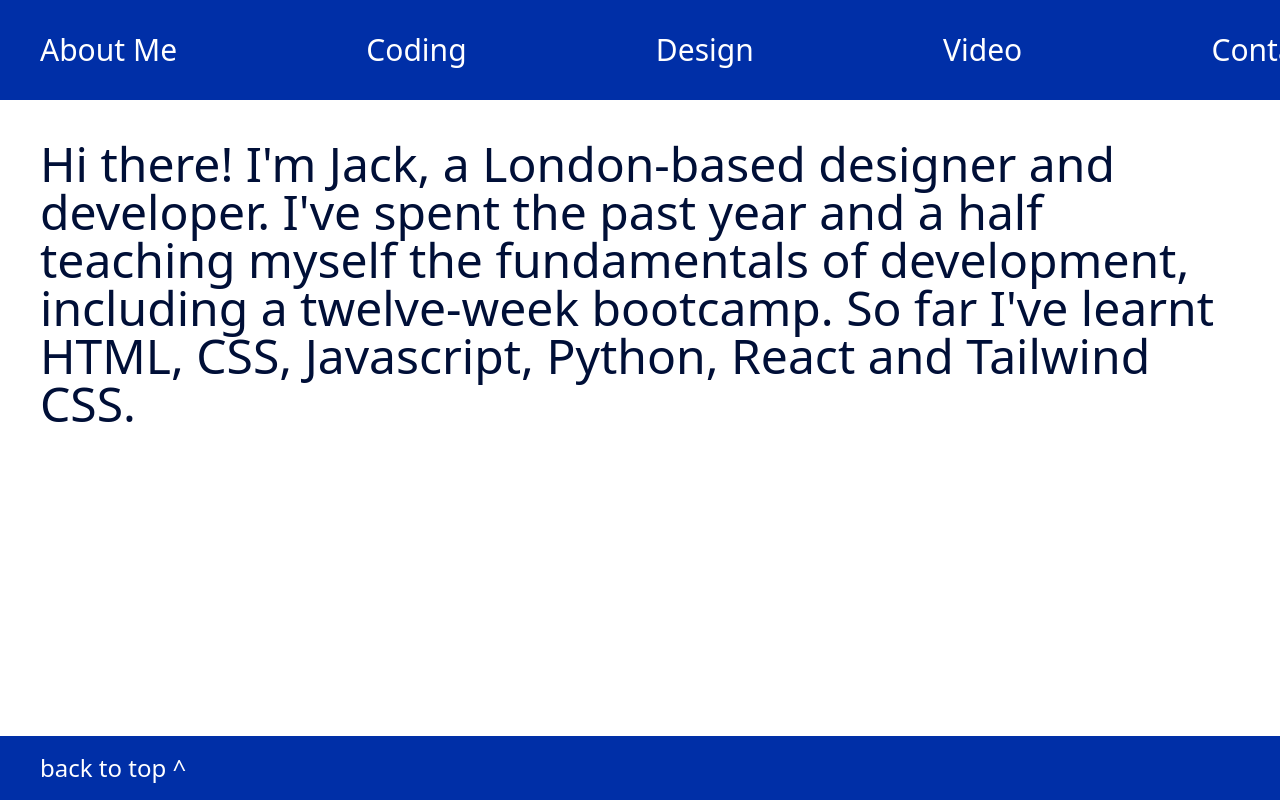
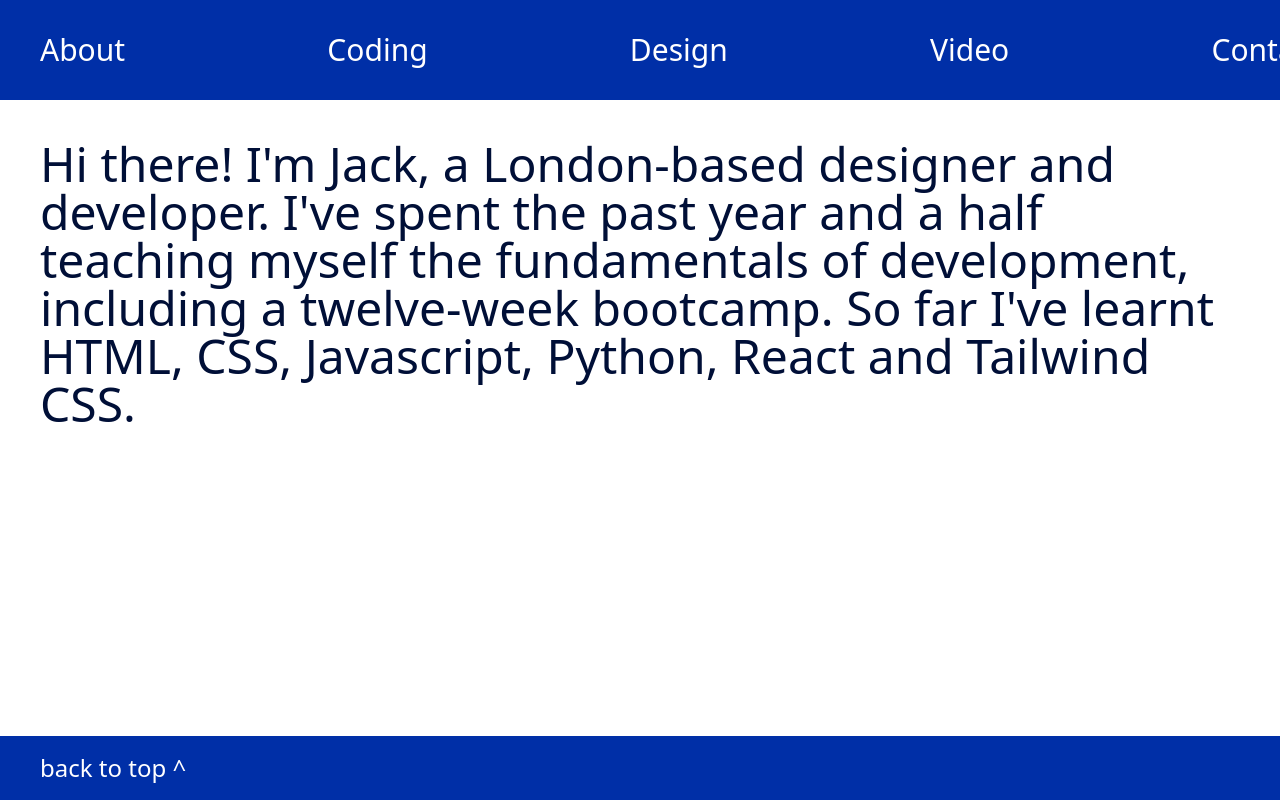
Before and after one commit to jackkershaw/portfolio, a React (Vite) app: page / in a window 1280 px wide. Built offline with nearby package versions, Linux system fonts and the light colour scheme.

Commit message:
removing space generated by space-x

```diff
--- a/src/header.jsx
+++ b/src/header.jsx
@@ -19,17 +19,17 @@ function Header({ onHeaderClick }) {
           {isNavVisible ? "X" : "Menu ☰"}
         </button>
         <nav
-          className={`${isNavVisible ? "sm:hidden md:flex" : "hidden md:flex"} container flex-col items-center justify-between space-x-4 py-4 text-center text-3xl md:mx-5 md:flex-row lg:mx-10 lg:text-3xl`}
+          className={`${isNavVisible ? "sm:hidden md:flex" : "hidden md:flex"} container w-full flex-col items-center justify-between py-4 text-center text-2xl md:mx-5 md:flex-row lg:mx-10 lg:text-3xl`}
         >
           <h1
             onClick={() => onHeaderClick("openingPage")}
-            className="hover:text-ykb-50 active:text-ykb-200"
+            className=" hover:text-ykb-50 active:text-ykb-200"
           >
-            About Me
+            About
           </h1>
           <h1
             onClick={() => onHeaderClick("coding")}
-            className="hover:text-ykb-50 active:text-ykb-200"
+            className="ml-0 hover:text-ykb-50 active:text-ykb-200"
           >
             Coding
           </h1>
```
